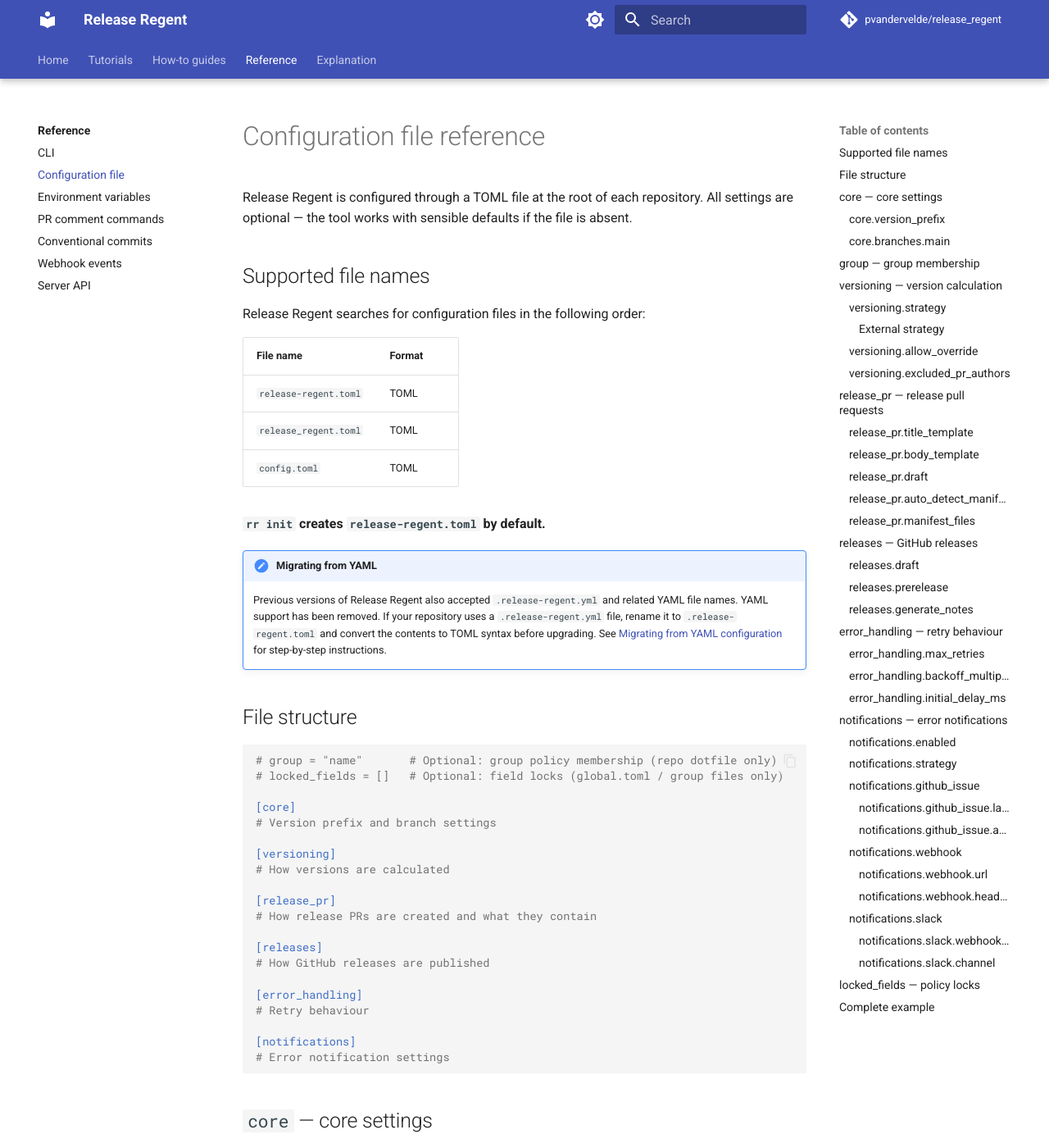
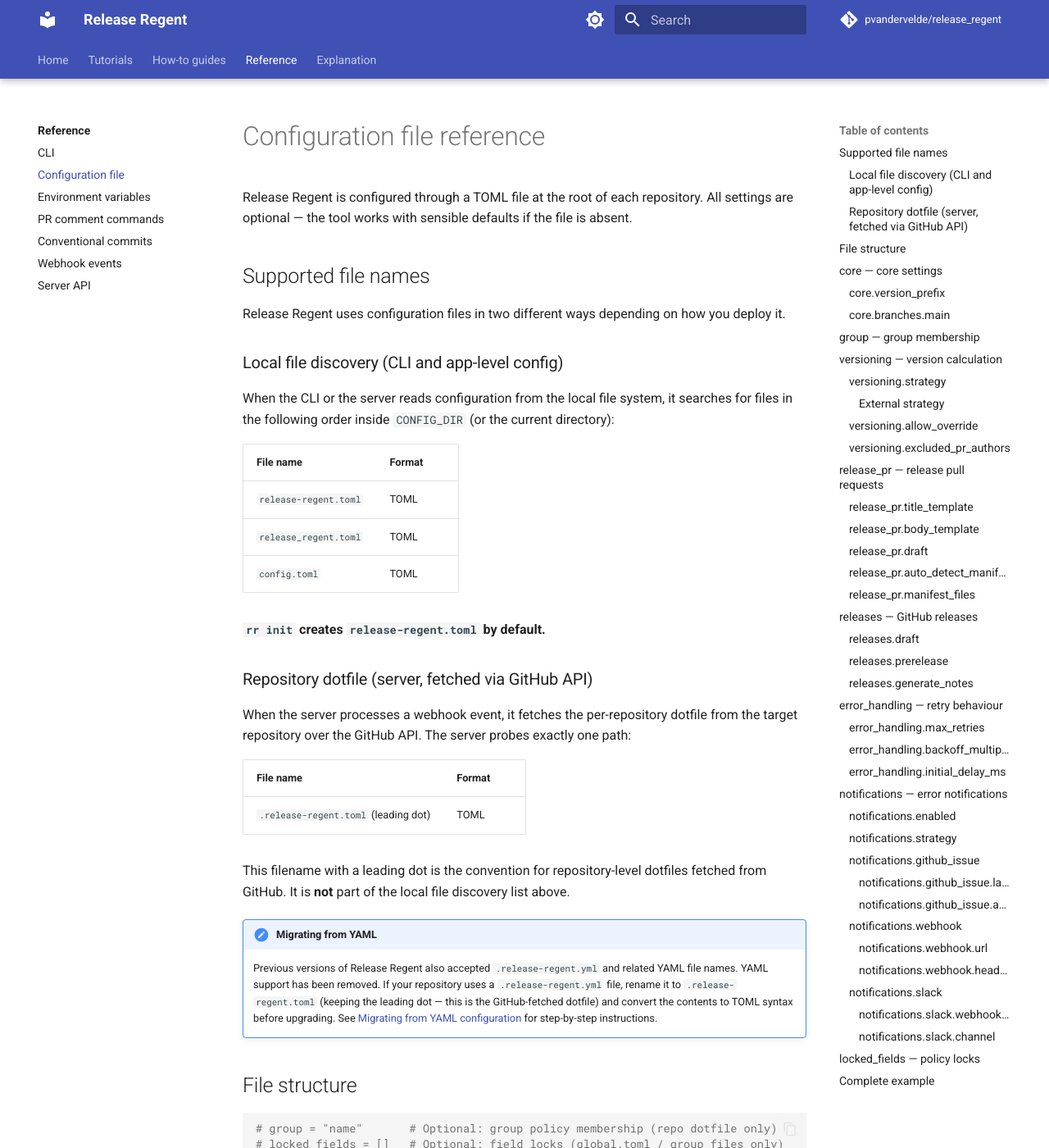
Before and after one commit to pvandervelde/release_regent, an MkDocs documentation site: the page built from docs/user/reference/configuration.md, in a window 1280 px wide and 1400 px high. Shown: the whole window at 82% size. Built offline with MkDocs 1.6.1 and Material for MkDocs 9.7.7, drawn with Linux system fonts in a browser that asks for light colours; comment, search, counter and statistics services are not loaded; some of the changed text lies outside the part shown.

Commit message:
docs: fix filename context ambiguity and group warn! consistency
- Split 'Supported file names' into two sections: local file discovery
  (release-regent.toml / release_regent.toml / config.toml) vs GitHub
  API repo dotfile probe (.release-regent.toml with leading dot); these
  are genuinely different paths and conflating them caused reviewer confusion
- Fix migration note to clarify the leading-dot form is the GitHub-fetched
  dotfile, not a local discovery name
- Add 'with a warn!' to reference/configuration.md group field description
  to match the behaviour documented in explanation/configuration-hierarchy.md

````diff
--- a/docs/user/reference/configuration.md
+++ b/docs/user/reference/configuration.md
@@ -10,7 +10,12 @@
 
 ## Supported file names
 
-Release Regent searches for configuration files in the following order:
+Release Regent uses configuration files in two different ways depending on how you deploy it.
+
+### Local file discovery (CLI and app-level config)
+
+When the CLI or the server reads configuration from the local file system, it searches for
+files in the following order inside `CONFIG_DIR` (or the current directory):
 
 | File name | Format |
 | :--- | :--- |
@@ -20,11 +25,24 @@
 
 **`rr init` creates `release-regent.toml` by default.**
 
+### Repository dotfile (server, fetched via GitHub API)
+
+When the server processes a webhook event, it fetches the per-repository dotfile from the
+target repository over the GitHub API. The server probes exactly one path:
+
+| File name | Format |
+| :--- | :--- |
+| `.release-regent.toml` (leading dot) | TOML |
+
+This filename with a leading dot is the convention for repository-level dotfiles fetched
+from GitHub. It is **not** part of the local file discovery list above.
+
 !!! note "Migrating from YAML"
     Previous versions of Release Regent also accepted `.release-regent.yml` and related YAML
     file names. YAML support has been removed. If your repository uses a `.release-regent.yml`
-    file, rename it to `.release-regent.toml` and convert the contents to TOML syntax before
-    upgrading. See [Migrating from YAML configuration](../how-to/configuration/migrate-from-yaml.md)
+    file, rename it to `.release-regent.toml` (keeping the leading dot — this is the
+    GitHub-fetched dotfile) and convert the contents to TOML syntax before upgrading.
+    See [Migrating from YAML configuration](../how-to/configuration/migrate-from-yaml.md)
     for step-by-step instructions.
 
 ## File structure
@@ -95,7 +113,7 @@
 additional policy layer above the global policy.
 
 This field is meaningful **only** in repository dotfiles. If it appears in `global.toml` or a
-group policy file it is silently ignored.
+group policy file it is silently ignored with a `warn!` log entry.
 
 ```toml
 group = "backend"
````
